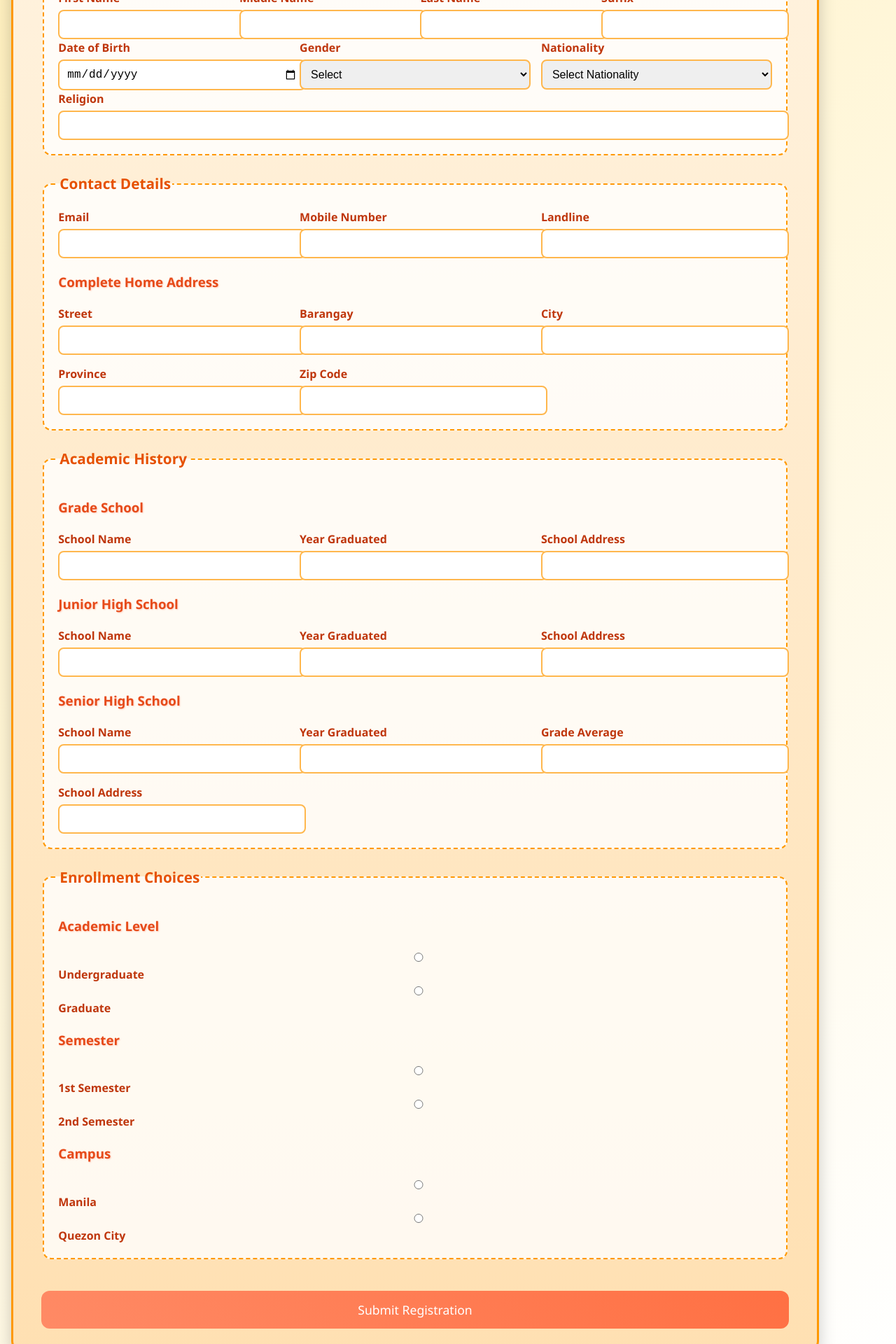
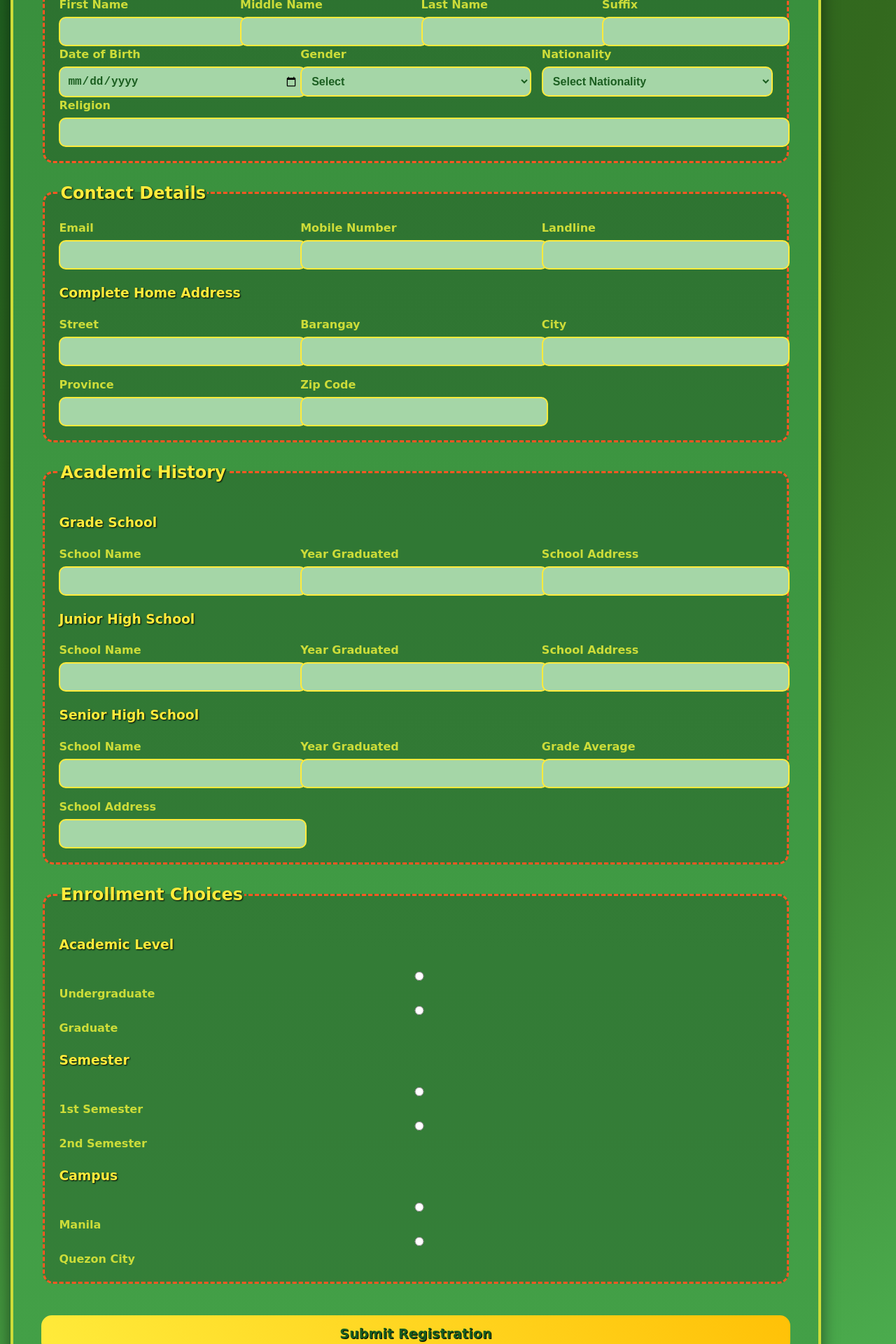
Before and after one commit to mksalinsub-prog/EnrollmentKarlAlinsub, a React (Vite) app in the folder EnrollmentKarlAlinsub/: page / in a window 1280 px wide. Shown: the part 240-2160 px from the top of the page at 70% size. Built offline with nearby package versions, Linux system fonts and the light colour scheme.

Commit message:
Masterals

```diff
--- a/EnrollmentKarlAlinsub/src/App.css
+++ b/EnrollmentKarlAlinsub/src/App.css
@@ -1,124 +1,106 @@
-/* Body and Container */
+/* GENERAL PAGE STYLING */
 body {
-  font-family: "Segoe UI", Tahoma, Geneva, Verdana, sans-serif;
-  background: linear-gradient(135deg, #ffefba, #ffffff); /* soft New Year gradient */
+  font-family: 'Comic Sans MS', cursive, sans-serif;
+  background: radial-gradient(circle at top left, #1b5e20, #33691e, #4caf50);
   margin: 0;
   padding: 0;
+  color: #fff;
 }
 
 .container {
   width: 90%;
   max-width: 1100px;
-  margin: 40px auto;
-  background: linear-gradient(to bottom, #fff3e0, #ffe0b2);
+  margin: 30px auto;
+  background: linear-gradient(to bottom, #388e3c, #43a047);
   padding: 30px 40px;
-  border-radius: 15px;
-  box-shadow: 0 10px 25px rgba(0,0,0,0.2);
-  border: 3px solid #ff9800;
-  position: relative;
-  overflow: hidden;
+  border-radius: 20px;
+  box-shadow: 0 10px 25px rgba(0,0,0,0.5);
+  border: 4px solid #cddc39;
 }
 
-/* Header */
 h1 {
   text-align: center;
-  font-size: 2.5rem;
-  color: #d84315;
-  text-shadow: 2px 2px 4px #ffa726;
+  font-size: 3rem;
+  color: #ffeb3b;
+  text-shadow: 3px 3px 0 #000, 0 0 10px #76ff03;
   margin-bottom: 30px;
 }
 
-/* Fieldset styling */
+/* FIELDSETS */
 fieldset {
   margin-bottom: 25px;
   padding: 20px;
-  border-radius: 12px;
-  border: 2px dashed #ff9800;
-  background: rgba(255, 255, 255, 0.8);
+  border-radius: 15px;
+  border: 3px dashed #ff5722;
+  background: rgba(0,0,0,0.2);
 }
 
 legend {
-  font-size: 1.3rem;
+  font-size: 1.5rem;
   font-weight: bold;
-  color: #e65100;
+  color: #ffeb3b;
+  text-shadow: 1px 1px 2px #000;
 }
 
-/* Grid layout */
-.grid-4 {
-  display: grid;
-  grid-template-columns: repeat(4, 1fr);
-  gap: 15px;
-}
+/* GRID LAYOUTS */
+.grid-4 { display:grid; grid-template-columns: repeat(4,1fr); gap:15px; }
+.grid-3 { display:grid; grid-template-columns: repeat(3,1fr); gap:15px; }
 
-.grid-3 {
-  display: grid;
-  grid-template-columns: repeat(3, 1fr);
-  gap: 15px;
-}
-
-/* Inputs and Selects */
+/* INPUT FIELDS */
 input, select {
-  width: 100%;
-  padding: 10px;
-  margin-top: 5px;
-  border: 2px solid #ffb74d;
-  border-radius: 8px;
-  font-size: 1rem;
+  width:100%;
+  padding:10px;
+  margin-top:5px;
+  border:2px solid #ffeb3b;
+  border-radius:10px;
+  font-size:1rem;
+  background-color: #a5d6a7;
+  color: #1b5e20;
+  font-weight:bold;
   transition: all 0.3s ease;
 }
 
 input:focus, select:focus {
-  outline: none;
-  border-color: #ff6f00;
-  box-shadow: 0 0 8px #ff6f00;
+  outline:none;
+  border-color:#ff9800;
+  box-shadow:0 0 10px #ff9800;
 }
 
-/* Error Highlight */
 input.error, select.error {
-  border: 2px solid red;
-  background-color: #ffe6e6;
+  border:2px solid red;
+  background-color:#ff8a80;
+  color:#000;
 }
 
-/* Buttons */
+/* BUTTON */
 button {
-  width: 100%;
-  padding: 15px;
-  font-size: 1.1rem;
-  background: linear-gradient(45deg, #ff8a65, #ff7043);
-  color: #fff;
-  border: none;
-  border-radius: 12px;
-  cursor: pointer;
-  transition: all 0.3s ease;
-  margin-top: 20px;
+  width:100%;
+  padding:15px;
+  font-size:1.2rem;
+  background: linear-gradient(45deg,#ffeb3b,#ffc107);
+  color:#1b5e20;
+  border:none;
+  border-radius:15px;
+  cursor:pointer;
+  font-weight:bold;
+  margin-top:20px;
+  transition:all 0.3s ease;
+  text-shadow: 1px 1px 0 #000;
 }
 
 button:hover {
-  background: linear-gradient(45deg, #ff7043, #d84315);
-  box-shadow: 0 5px 15px rgba(216, 67, 21, 0.5);
+  background: linear-gradient(45deg,#ffc107,#ff9800);
+  box-shadow:0 5px 15px rgba(0,0,0,0.5);
 }
 
-/* Labels */
-label {
-  font-weight: bold;
-  color: #bf360c;
-}
+/* LABELS & HEADINGS */
+label { font-weight:bold; color:#cddc39; }
+h3 { margin-top:20px; color:#ffeb3b; text-shadow:1px 1px 2px #000; }
 
-/* H3 Headers */
-h3 {
-  margin-top: 20px;
-  color: #e64a19;
-  text-shadow: 1px 1px 2px #ffccbc;
-}
+label input[type="radio"] { margin-right:8px; }
 
-/* Radio Buttons spacing */
-label input[type="radio"] {
-  margin-right: 8px;
-}
+/* RESPONSIVE GRID */
+@media(max-width:768px){ .grid-4,.grid-3{ grid-template-columns:1fr; } }
 
-/* Responsive design */
-@media (max-width: 768px) {
-  .grid-4, .grid-3 {
-    grid-template-columns: 1fr;
-  }
-}
+/* FUN TMNT EFFECTS */
+fieldset:hover { transform: scale(1.02); transition: transform 0.3s ease; }
--- a/EnrollmentKarlAlinsub/src/App.tsx
+++ b/EnrollmentKarlAlinsub/src/App.tsx
@@ -141,8 +141,14 @@ function App() {
           type={type}
           value={value}
           onChange={(e)=>{
-            if(["firstName","middleName","lastName","suffix","religion"].includes(field)) handleLettersOnly(e,field);
-            else if(["mobile","landline","yearGS","yearJHS","yearSHS","gradeAverageSHS","zipCode"].includes(field)) handleNumbersOnly(e,field,maxLength||255);
+            // Letters-only fields
+            if([
+              "firstName","middleName","lastName","suffix","religion",
+              "schoolGS","schoolJHS","schoolSHS"
+            ].includes(field)) handleLettersOnly(e,field);
+            // Numbers-only fields
+            else if(["mobile","landline","yearGS","yearJHS","yearSHS","gradeAverageSHS","zipCode"].includes(field))
+              handleNumbersOnly(e,field,maxLength||255);
             else handleTextChange(e,field);
           }}
           onBlur={()=>handleTouch(field)}
```
